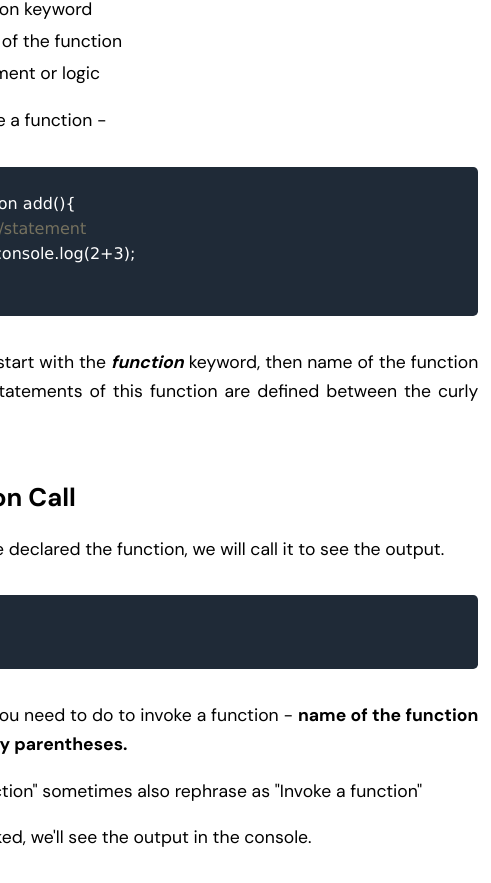
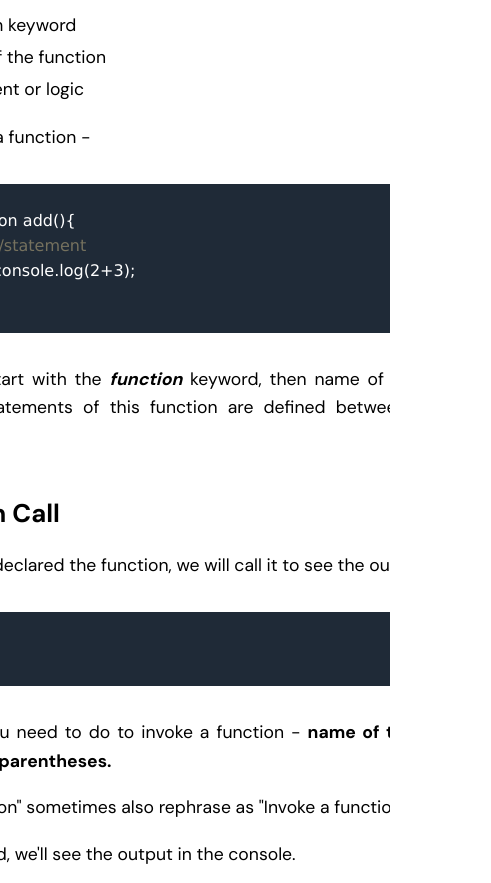
Before and after one commit to AbhishekkGautam/neog-portfolio-site, a plain HTML site: page blogs/functions-in-javascript.html in a window 390 px wide. Shown: the part 1081-1964 px from the top of the page, 491 px wide, since content can reach past the window. Drawn offline with Linux system fonts and the light colour scheme.

Commit message:
Update style.css

```diff
--- a/style.css
+++ b/style.css
@@ -11,6 +11,11 @@
 body {
   font-family: "DM Sans", sans-serif;
   margin: 0px;
+}
+
+html,
+body {
+  overflow-x: hidden;
 }
 
 hr {
@@ -114,39 +119,23 @@ hr {
   width: 100%;
 }
 .blog pre {
+  height: auto;
+  max-height: 300px;
+  overflow: auto;
+  word-break: normal !important;
+  word-wrap: normal !important;
+  white-space: pre !important;
   font-size: 1rem;
   line-height: 1.5rem;
   background-color: #1f2a37;
   color: white;
   margin: 2rem 0rem;
   border-radius: 0.3rem;
+  padding: 0rem 1rem;
 }
 
 .blog code {
   font-family: Verdana, Geneva, Tahoma, sans-serif;
-}
-
-@media only screen and (max-width: 520px) {
-  .blog {
-    margin-top: 3rem;
-    padding: 0rem 0.8rem;
-  }
-  .blog img {
-    margin-top: 2.8rem;
-    margin-bottom: 1.2rem;
-  }
-  .blog time {
-    font-size: 14px;
-  }
-  .blog h1 {
-    font-size: 2.5rem;
-  }
-  .blog h2 {
-    font-size: 1.6rem;
-  }
-  .blog h3 {
-    font-size: 1.2rem;
-  }
 }
 
 /* links */
@@ -205,14 +194,6 @@ hr {
   padding-left: 0.5rem;
 }
 
-@media only screen and (max-width: 520px) {
-  .nav-brand {
-    display: none;
-  }
-  .navigation {
-    padding: 0.5rem 0rem;
-  }
-}
 .link-active {
   font-weight: bold;
 }
@@ -231,20 +212,6 @@ hr {
   max-width: 420px;
   display: block;
   margin: auto;
-}
-
-@media only screen and (max-width: 520px) {
-  .hero-img {
-    max-width: 320px;
-  }
-  .hero {
-    padding-top: 3rem;
-  }
-  /* .blog img {
-    max-width: auto;
-    max-height: auto;
-    width: 100%;
-  } */
 }
 
 .hero .hero-heading {
@@ -301,3 +268,38 @@ hr {
 .footer ul {
   padding-inline-start: 0px;
 }
+
+@media only screen and (max-width: 520px) {
+  .nav-brand {
+    display: none;
+  }
+  .navigation {
+    padding: 0.5rem 0rem;
+  }
+  .hero-img {
+    max-width: 320px;
+  }
+  .hero {
+    padding-top: 3rem;
+  }
+  .blog {
+    margin-top: 3rem;
+    padding: 0rem 0.8rem;
+  }
+  .blog img {
+    margin-top: 2.8rem;
+    margin-bottom: 1.2rem;
+  }
+  .blog time {
+    font-size: 14px;
+  }
+  .blog h1 {
+    font-size: 2.5rem;
+  }
+  .blog h2 {
+    font-size: 1.6rem;
+  }
+  .blog h3 {
+    font-size: 1.2rem;
+  }
+}
```
